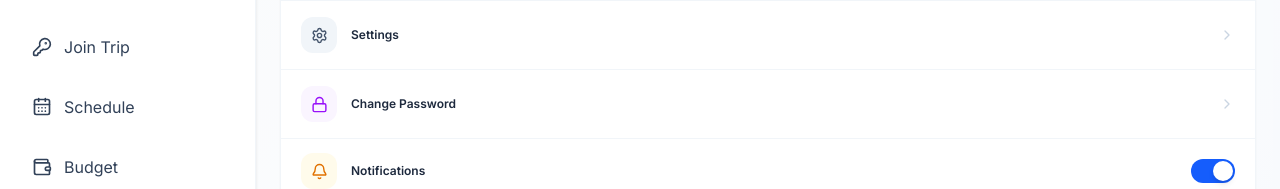
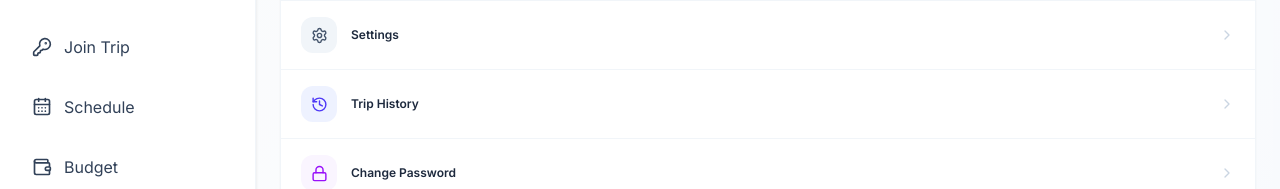
Before and after one commit to SawHsarDohSoe/campus-trip, a React (Vite) app in the folder frontend/: page /profile in a window 1280 px wide. Shown: the part 377-566 px from the top of the page. Built offline with nearby package versions, Linux system fonts and the light colour scheme; no server answers; sample sign-in values are in the browser's storage.

Commit message:
feat(profile): add history and support actions

```diff
--- a/frontend/src/pages/profile/Profile.jsx
+++ b/frontend/src/pages/profile/Profile.jsx
@@ -6,6 +6,7 @@ import {
   Bell,
   Info,
   HelpCircle,
+  History,
   ChevronRight,
   LogOut,
   Settings as SettingsIcon,
@@ -30,6 +31,7 @@ export default function Profile() {
   const [passwordForm, setPasswordForm] = useState({ currentPassword: "", newPassword: "" });
   const [passwordError, setPasswordError] = useState("");
   const [savingPassword, setSavingPassword] = useState(false);
+  const [infoPanel, setInfoPanel] = useState("");
 
   useEffect(() => {
     const loadProfile = async () => {
@@ -188,6 +190,20 @@ export default function Profile() {
             <ChevronRight size={16} className="text-slate-300" />
           </button>
 
+          <button
+            type="button"
+            onClick={() => navigate("/trip-history", { state: { from: "/profile" } })}
+            className="w-full px-5 py-4 flex items-center justify-between hover:bg-slate-50 active:bg-slate-100 transition text-left cursor-pointer"
+          >
+            <div className="flex items-center gap-3.5">
+              <div className="w-9 h-9 rounded-xl bg-indigo-50 text-indigo-600 flex items-center justify-center">
+                <History size={17} />
+              </div>
+              <span className="text-xs font-semibold text-slate-800">Trip History</span>
+            </div>
+            <ChevronRight size={16} className="text-slate-300" />
+          </button>
+
           {/* Change Password */}
           <button
             type="button"
@@ -233,7 +249,7 @@ export default function Profile() {
           {/* About */}
           <button
             type="button"
-            onClick={() => setNotice("CampusTrip v1.0.0 — Plan smarter. Travel together. Student trip planning made simple.")}
+            onClick={() => setInfoPanel("about")}
             className="w-full px-5 py-4 flex items-center justify-between hover:bg-slate-50 active:bg-slate-100 transition text-left cursor-pointer"
           >
             <div className="flex items-center gap-3.5">
@@ -248,7 +264,7 @@ export default function Profile() {
           {/* Help & Support */}
           <button
             type="button"
-            onClick={() => setNotice("For support or inquiries, contact support@campustrip.app.")}
+            onClick={() => setInfoPanel("help")}
             className="w-full px-5 py-4 flex items-center justify-between hover:bg-slate-50 active:bg-slate-100 transition text-left cursor-pointer"
           >
             <div className="flex items-center gap-3.5">
@@ -289,6 +305,37 @@ export default function Profile() {
           </div>
         )}
 
+        {infoPanel && (
+          <div className="fixed inset-0 z-50 flex items-end bg-slate-900/40 p-4 sm:items-center sm:justify-center">
+            <div className="w-full max-w-sm rounded-3xl bg-white p-5 shadow-2xl">
+              <div className="flex items-start justify-between gap-3">
+                <div>
+                  <h2 className="text-base font-bold text-slate-900">
+                    {infoPanel === "about" ? "About CampusTrip" : "Help & Support"}
+                  </h2>
+                  <p className="mt-2 text-sm leading-6 text-slate-600">
+                    {infoPanel === "about"
+                      ? "CampusTrip v1.0.0 helps students plan trips, manage budgets, build shared checklists, and coordinate with their group."
+                      : "Need help with your account or a trip? Contact the CampusTrip support team and include the email address on your profile."}
+                  </p>
+                </div>
+                <button type="button" onClick={() => setInfoPanel("")} className="rounded-full p-2 text-slate-500 hover:bg-slate-100" aria-label="Close">
+                  <X size={18} />
+                </button>
+              </div>
+              {infoPanel === "help" ? (
+                <a href="mailto:support@campustrip.app?subject=CampusTrip%20Support" className="mt-5 flex w-full items-center justify-center rounded-xl bg-blue-600 py-3 text-xs font-semibold text-white transition hover:bg-blue-700">
+                  Email Support
+                </a>
+              ) : (
+                <button type="button" onClick={() => setInfoPanel("")} className="mt-5 w-full rounded-xl bg-blue-600 py-3 text-xs font-semibold text-white transition hover:bg-blue-700">
+                  Close
+                </button>
+              )}
+            </div>
+          </div>
+        )}
+
         {/* Single Visually Separated Logout Action at Bottom */}
         <div className="pt-2 md:hidden">
           <button
```
